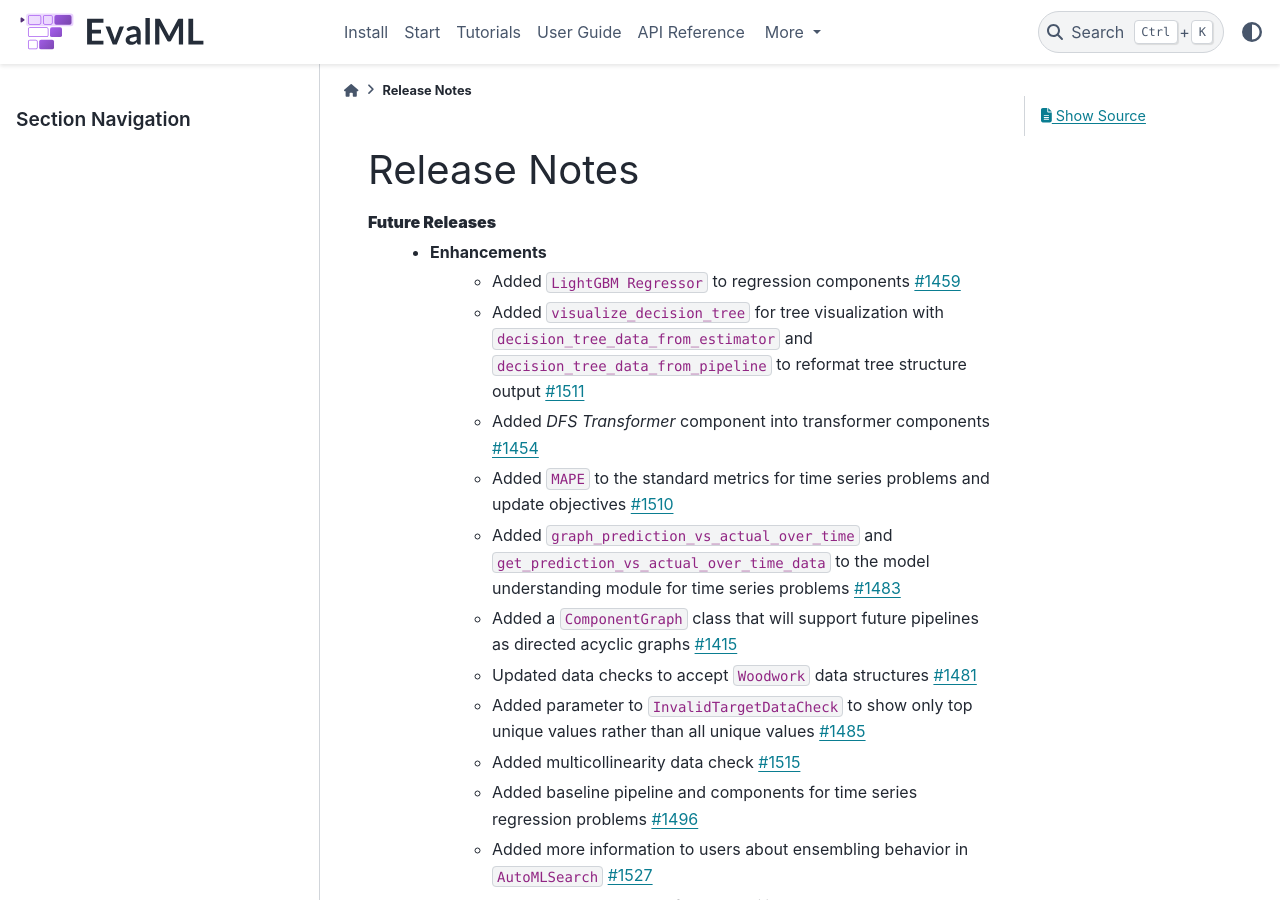
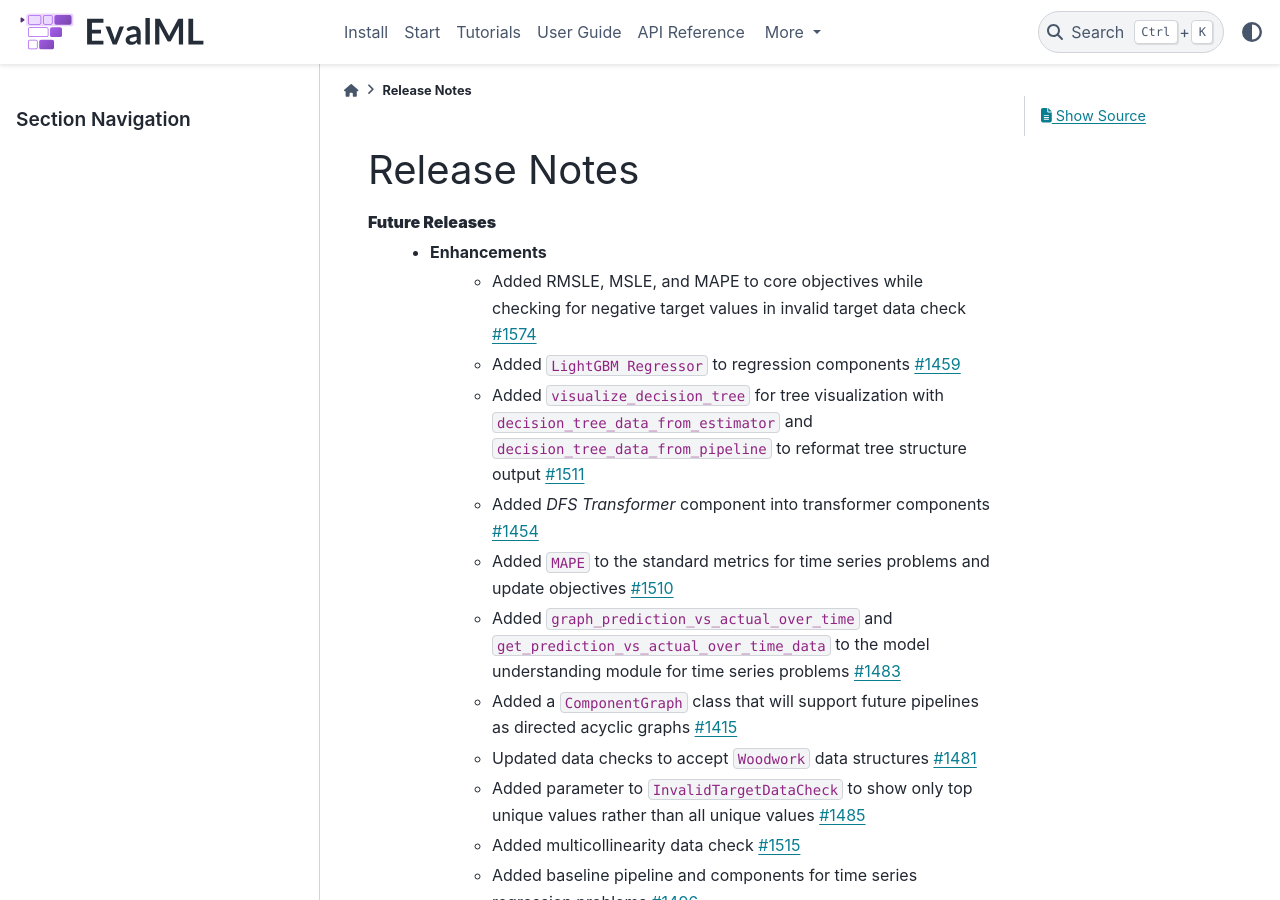
Before and after one commit to alteryx/evalml, a Sphinx documentation site: the page built from docs/source/release_notes.rst, in a window 1280 px wide and 900 px high. Built offline with Sphinx 7.4.7 and the PyData theme 0.15.4, drawn with Linux system fonts in a browser that asks for light colours; comment, search, counter and statistics services are not loaded.

Commit message:
Release notes

```diff
--- a/docs/source/release_notes.rst
+++ b/docs/source/release_notes.rst
@@ -3,6 +3,7 @@ Release Notes
 
 **Future Releases**
     * Enhancements
+        * Added RMSLE, MSLE, and MAPE to core objectives while checking for negative target values in invalid target data check :pr:`1574`
         * Added ``LightGBM Regressor`` to regression components :pr:`1459`
         * Added ``visualize_decision_tree`` for tree visualization with ``decision_tree_data_from_estimator`` and ``decision_tree_data_from_pipeline`` to reformat tree structure output :pr:`1511`
         * Added `DFS Transformer` component into transformer components :pr:`1454`
```
